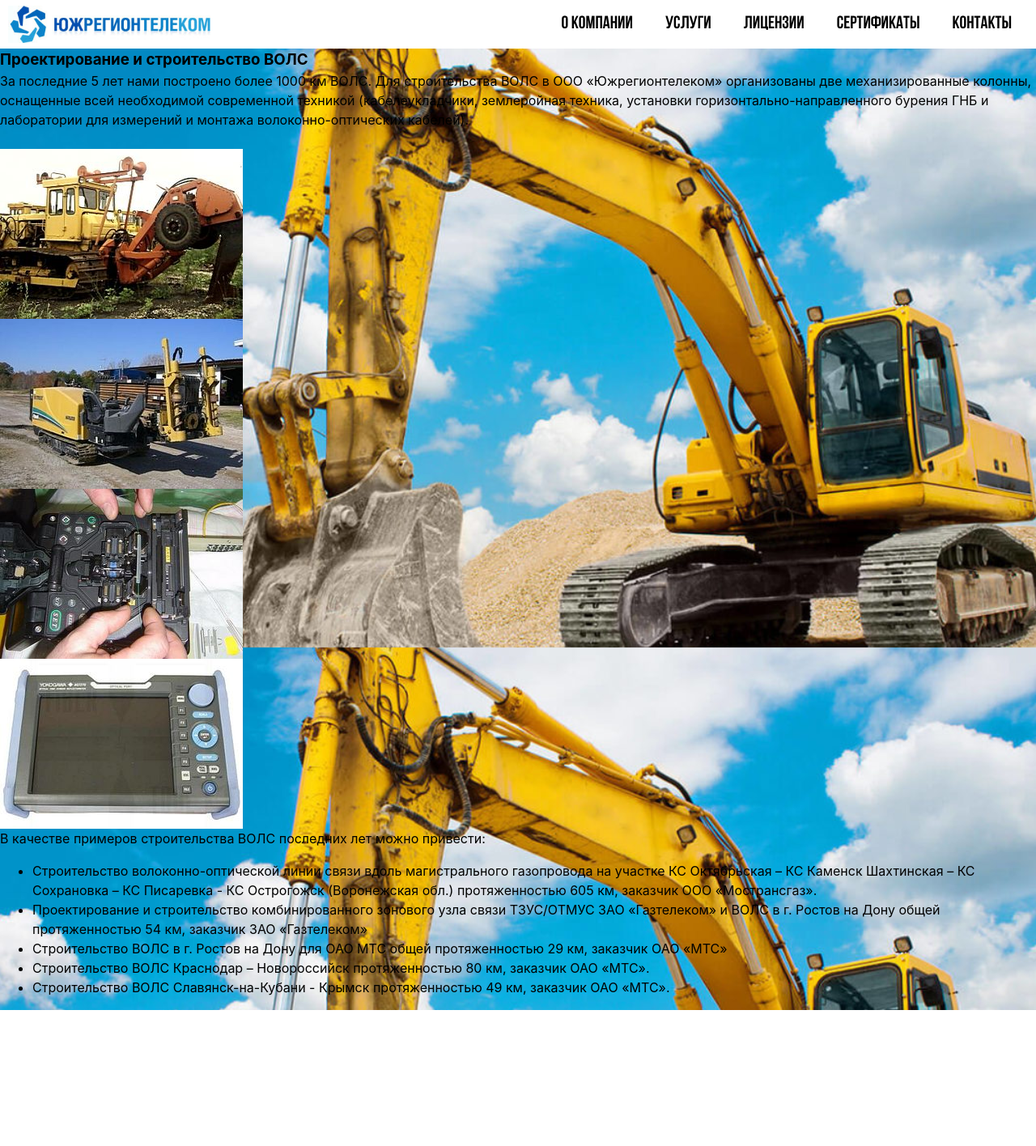
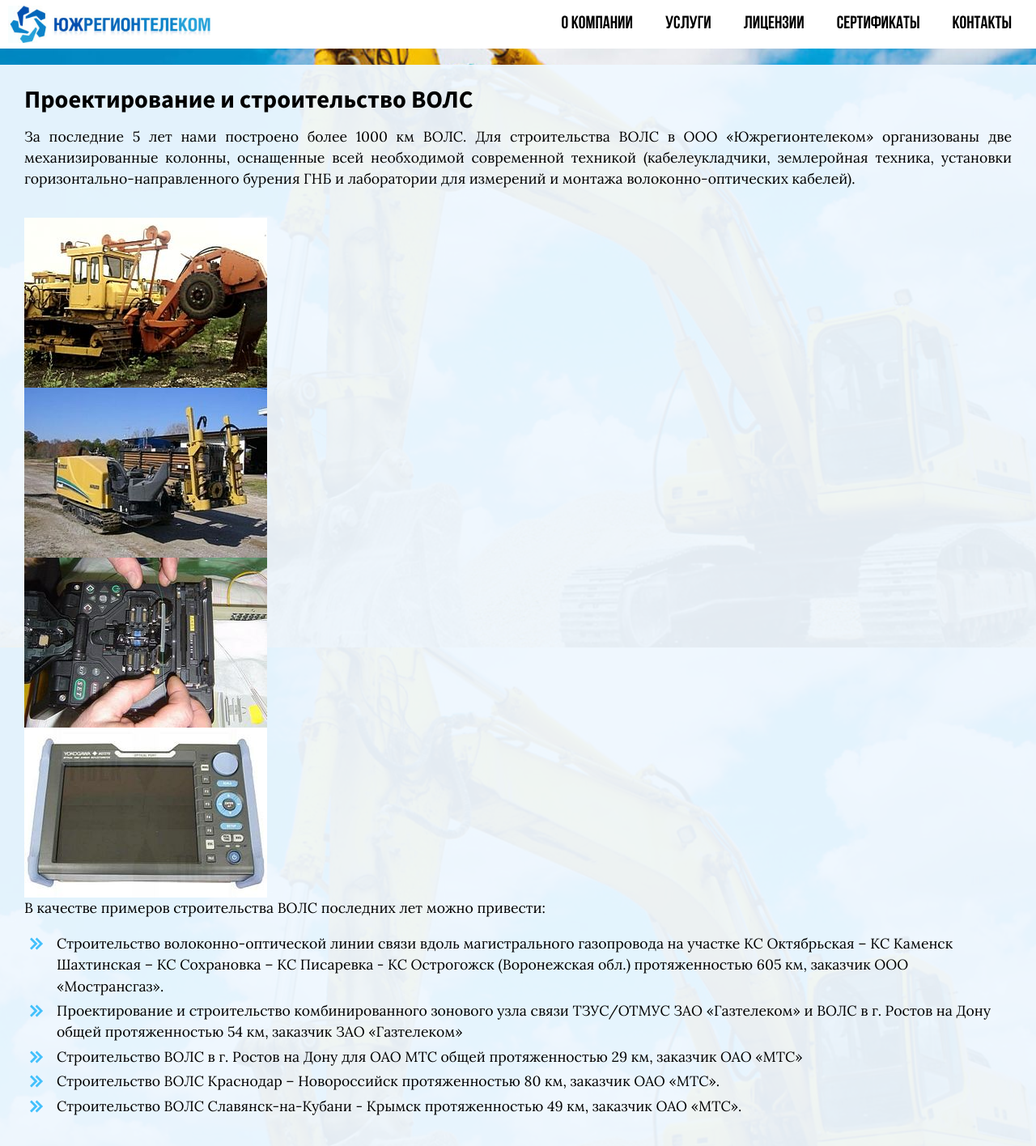
Before and after one commit to BaCJIuK/urtWeb, a React (Create React App) app: page /services/buildfiber in a window 1280 px wide. Shown: the whole page at 81% size. Before the commit the page ends 1248 px from the top, so only its background shows below. Built offline with nearby package versions, Linux system fonts and the light colour scheme.

Commit message:
add local class content

```diff
--- a/src/App.module.css
+++ b/src/App.module.css
@@ -124,5 +124,46 @@
 }
 
 .content {
-	width: ;
+	width: 1280px;
+	margin-top: 20px;
+	padding: 20px 30px;
+	background: rgba(240, 248, 255, 0.95);
 }
+
+.content p {
+	font-family: LoraRegular;
+	font-size: 1.1em;
+	text-align: justify;
+	margin-bottom: 10px;
+}
+.content ul {
+	list-style: none;
+	font-family: LoraRegular;
+	font-size: 1.1em;
+}
+.content li {
+	position: relative;
+	display: flex;
+	align-items: flex-start;
+	width: 100%;
+	margin-bottom: 4px;
+	z-index: 10;
+}
+.content li::before {
+	content: "";
+	display: block;
+	position: absolute;
+	width: 20px;
+	height: 20px;
+	background: url(./img/common/blueArrow.png);
+	background-position: center;
+	background-size: cover;
+	left: -35px;
+	top: 3px;
+}
+
+.content h3 {
+	margin-bottom: 10px;
+	font-size: 1.9em;
+	font-family: SourceSansProBold;
+}
--- a/src/Components/Content/About/About.module.css
+++ b/src/Components/Content/About/About.module.css
@@ -1,4 +1,4 @@
-.about {
+/* .about {
 	width: 1280px;
 	margin-top: 20px;
 	padding: 20px 30px;
@@ -34,7 +34,7 @@
 	background-size: cover;
 	left: -35px;
 	top: 3px;
-}
+} */
 
 .about__title {
 	margin-bottom: 10px;
--- a/src/Components/Content/Services/BuildFiber/BuildFiber.js
+++ b/src/Components/Content/Services/BuildFiber/BuildFiber.js
@@ -8,7 +8,7 @@
 const BuildFiber = () => {
 	return (
 		<div className={s.buildFiber}>
-			<h3 className={s.buildFiber__title}>Проектирование и строительство ВОЛС</h3>
+			<h3 className={s.content__title}>Проектирование и строительство ВОЛС</h3>
 			<p>За последние 5 лет нами построено более 1000 км ВОЛС. Для строительства ВОЛС в ООО «Южрегионтелеком» организованы две механизированные колонны, оснащенные всей необходимой современной техникой (кабелеукладчики, землеройная техника,
 			установки горизонтально-направленного бурения ГНБ и лаборатории для измерений и монтажа волоконно-оптических кабелей).
 			</p><br />
```
